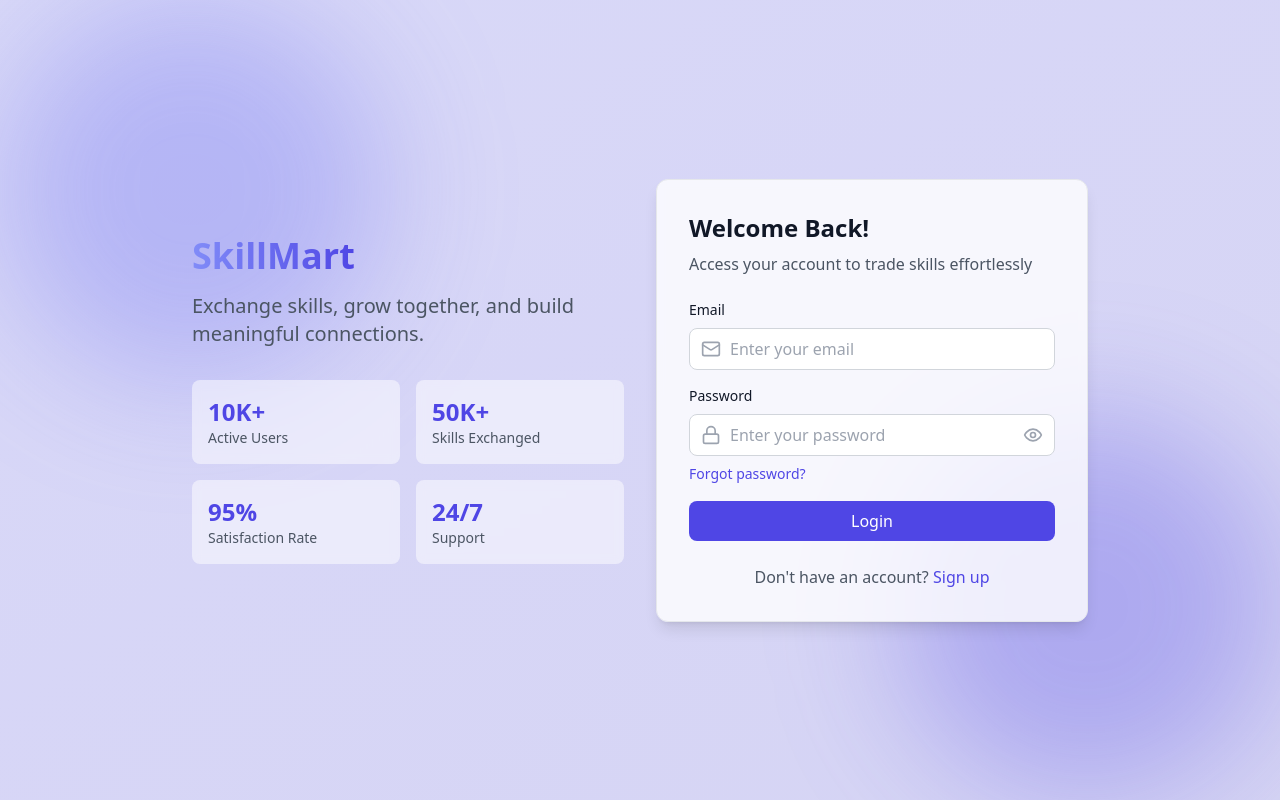
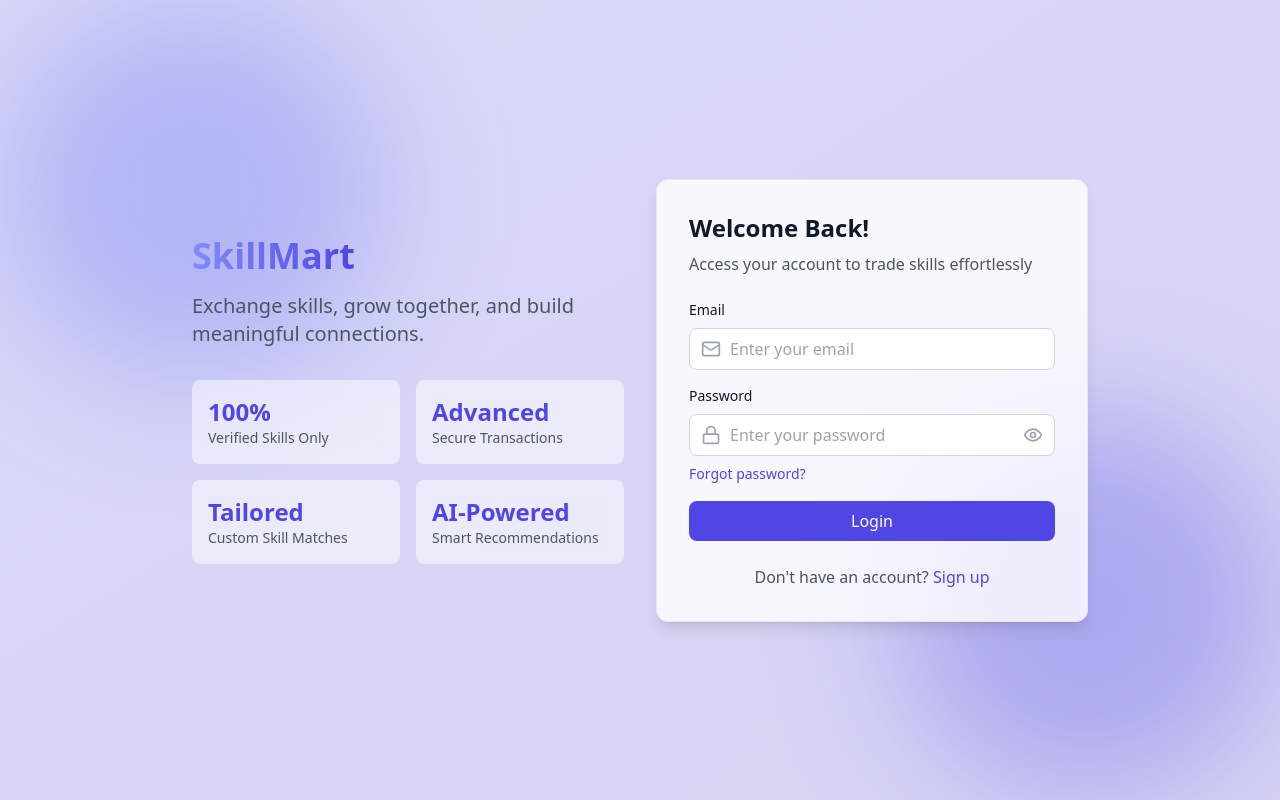
Before and after one commit to Animesh7853/SkillMart, a React (Vite) app in the folder frontend/: page /auth in a window 1280 px wide. Built offline with nearby package versions, Linux system fonts and the light colour scheme.

Commit message:
auth page: some changes done.

```diff
--- a/frontend/src/pages/Auth.tsx
+++ b/frontend/src/pages/Auth.tsx
@@ -60,10 +60,10 @@ const AuthPage = () => {
             </p>
             <div className="grid grid-cols-2 gap-4">
               {[
-                { count: "10K+", label: "Active Users" },
-                { count: "50K+", label: "Skills Exchanged" },
-                { count: "95%", label: "Satisfaction Rate" },
-                { count: "24/7", label: "Support" },
+                { count: "100%", label: "Verified Skills Only" },
+                { count: "Advanced", label: "Secure Transactions" },
+                { count: "Tailored", label: "Custom Skill Matches" },
+                { count: "AI-Powered", label: "Smart Recommendations" },
               ].map((stat) => (
                 <motion.div
                   key={stat.label}
```
